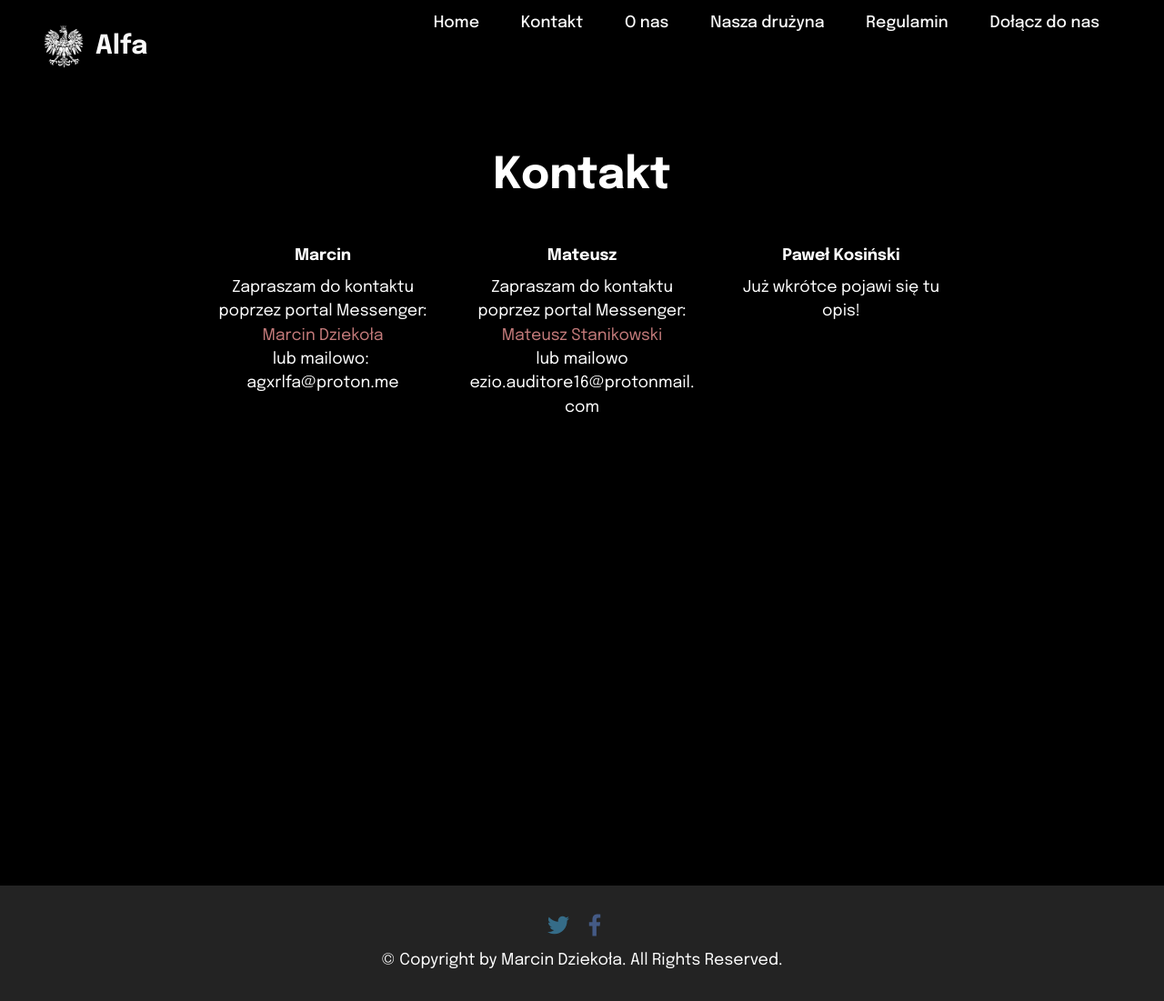
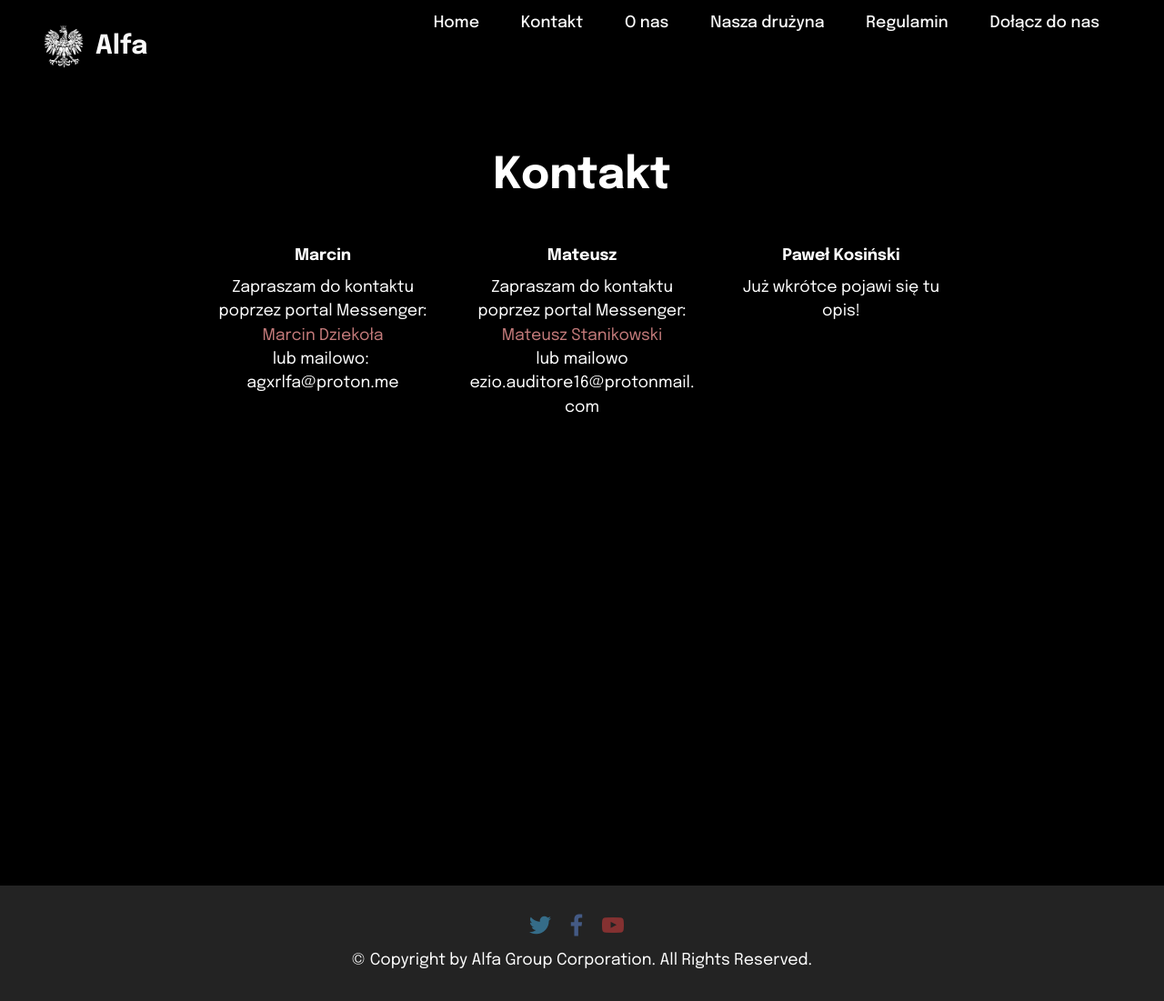
Before and after one commit to AlfaGroupCorporation/alfa-group-corporation, a plain HTML site: page page3.html in a window 1280 px wide. Shown: the whole page at 91% size. Drawn offline with Linux system fonts and the light colour scheme.

Commit message:
Update page3.html

```diff
--- a/page3.html
+++ b/page3.html
@@ -132,11 +132,15 @@
                         <a href="https://www.facebook.com/groups/166548095268225" target="_blank">
                             <span class="mbr-iconfont mbr-iconfont-social socicon-facebook socicon" style="color: rgb(101, 146, 230); fill: rgb(101, 146, 230);"></span>
                         </a>
+                 			</div><div class="soc-item">
+                        <a href="https://www.youtube.com/@alfagroup12/featured" target="_blank">
+                            <span class="mbr-iconfont mbr-iconfont-social socicon-youtube socicon" style="color: rgb(228, 63, 63); fill: rgb(228, 63, 63);"></span>
+                        </a>
                     </div></div>
             </div>
             <div class="row row-copirayt">
                 <p class="mbr-text mb-0 mbr-fonts-style mbr-white align-center display-7">
-                    © Copyright by Marcin Dziekoła. All Rights Reserved.
+                    © Copyright by Alfa Group Corporation. All Rights Reserved.
                 </p>
             </div>
         </div>
```
